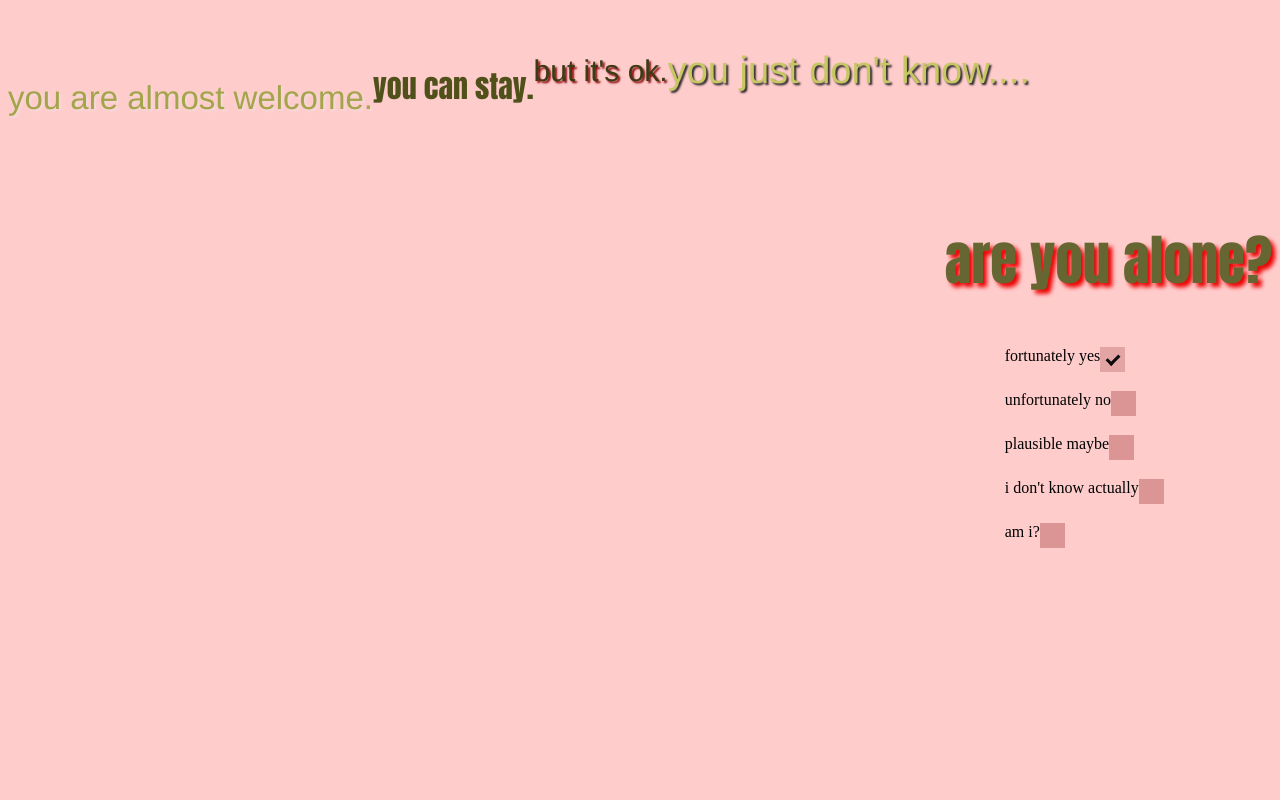
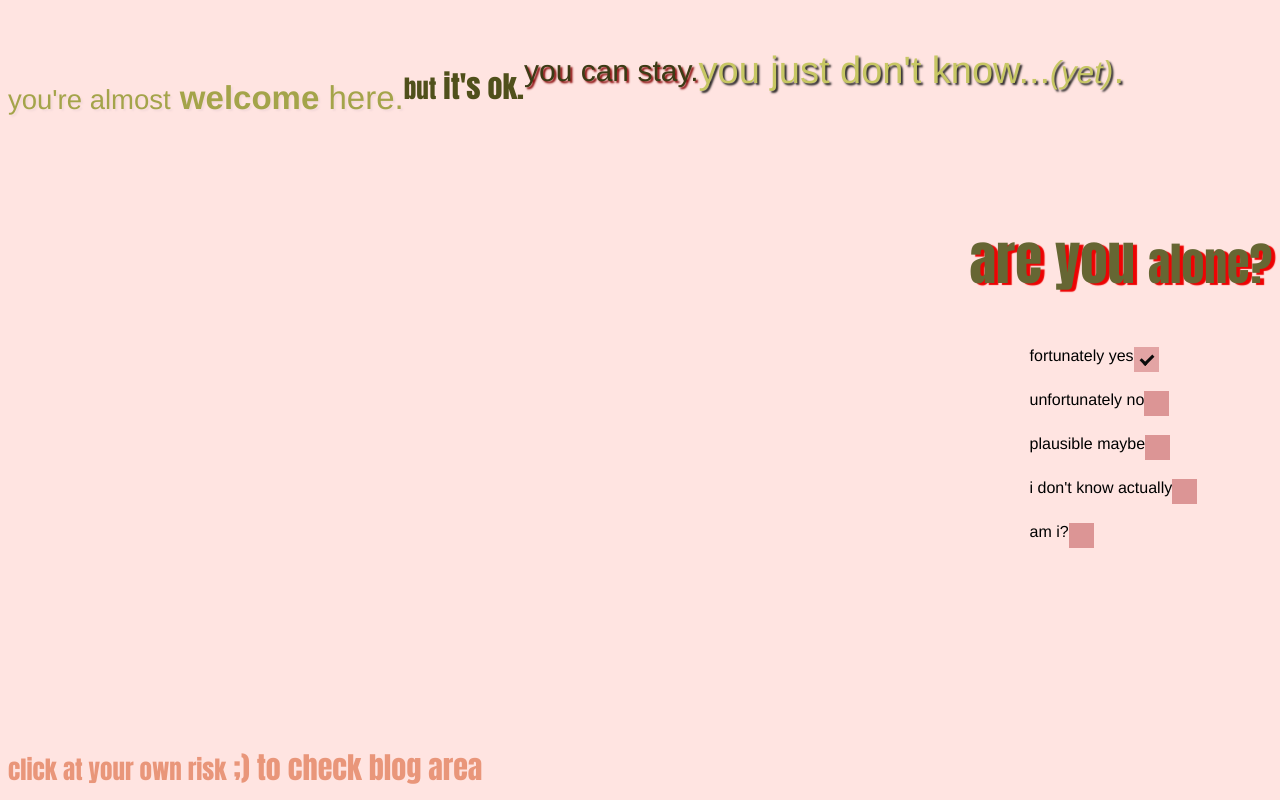
Before and after one commit to elis-elis/my-idea, a Flask app: template templates/index.html in a window 1280 px wide. Run offline with Flask 3, Linux system fonts and the light colour scheme; the template is opened without the code that fills it, so the values that code supplies are empty.

Commit message:
Create primary style.css, link other css pages to it, create blog_area.html

```diff
--- a/app.py
+++ b/app.py
@@ -1,12 +1,19 @@
-from flask import Flask
+from flask import Flask, render_template
 
 app = Flask(__name__)
 
 
-@app.route('/')
-def goodbye_world():
-    return 'Goodbye, World... uufff, ah wait a moment...'
+@app.route("/")
+def index():
+    return render_template("index.html")
+    pass
+
+
+@app.route("/blog-area", methods=["GET"])
+def blogs():
+    return render_template("blog_area.html")
+    pass
 
 
 if __name__ == "__main__":
-    app.run()
+    app.run(host="0.0.0.0", port=5000, debug=True)
--- /dev/null
+++ b/static/style_blog_area.css
@@ -0,0 +1,8 @@
+body {
+    font-family: Helvetica;
+}
+
+#bg-image {
+    width:100%;
+    display:block;
+}
--- a/static/index-my-idea.css
+++ b/static/style_index.css
@@ -1,24 +1,22 @@
-body {
-    background-color: rgb(255, 204, 204);
-  }
 
 .container {
     display: block;
     position: relative;
     padding-left: 20px;
     margin-bottom: 8px;
-    cursor: pointer;
+    cursor: help;
     font-size: 16px;
     -webkit-user-select: none;
     -moz-user-select: none;
     -ms-user-select: none;
     user-select: none;
+    font-family: Helvetica;
   }
 
   .container input {
     position: absolute;
     opacity: 0;
-    cursor:grab;
+    cursor: help;
     height: 0;
     width: 0;
   }
@@ -67,7 +65,7 @@ body {
     font-family: Impact;
     font-weight: lighter;
     font-size: 55px;
-    text-shadow: 4px 4px 4px #ed0303;
+    text-shadow: 4px 2px 1px #ed0303;
   }
 
 .top-part {
@@ -112,3 +110,23 @@ h5 {
     float: right;
     text-shadow: 2px 2px 2px #f4d9d9;
 }
+
+.fixed-link {
+    position: fixed;
+    bottom: 10px;
+    center: 5px;
+}
+
+.fixed-link a {
+    color: darksalmon;
+    text-decoration: none;
+    font-weight: normal;
+    font-size:30px;
+    font-family: Impact;
+}
+
+.fixed-link a:hover {
+    color: darkslategray;
+    text-decoration: overline;
+    cursor: default;
+}
--- /dev/null
+++ b/static/styles.css
@@ -0,0 +1,6 @@
+@import url('style_index.css');
+@import url('style_blog_area.css');
+
+body {
+    background-color: mistyrose;
+}
--- a/templates/index.html
+++ b/templates/index.html
@@ -1,21 +1,21 @@
 <!DOCTYPE html>
 <html>
     <head>
-        <link rel="stylesheet"
-    href="index-my-idea.css">
-        <title>make poetry sexy again</title>
+        <meta charset="utf-8" />
+        <meta name="viewport" content="width=device-width, initial-scale=1.0">
+        <link rel="stylesheet" href="{{ url_for('static', filename='styles.css') }}">
+        <title>make poetry sexy (again)</title>
     </head>
 <body>
     <div class="top-part">
         <p>
-            <h1>you just don't know....</h1>
-            <h3>but it's ok.</h3>
-            <h4>you can stay.</h4>
-            <h5>you are almost welcome.</h5>
-        </p>
+            <h1>you just don't know...<small><em>(yet)</em></small>.</h1>
+            <h3>you can stay.</h3>
+            <h4><small>but</small> it's ok.</h4>
+            <h5><small>you're almost</small> <strong>welcome</strong> here.</h5>
     </div>
     <div class="question-with-tick-boxes">
-    <h2 id="question">are you alone?</h2>
+        <h2 id="question">are you <small>alone?</small></h2>
         <ul>
             <label class="container">fortunately yes
                 <input type="checkbox" checked="checked">
@@ -43,7 +43,9 @@
             </label> <br>
         </ul>
     </div>
-
+    <div class="fixed-link">
+        <a href="/blog-area"><small>click at your own risk</small> ;) to check blog area</a>
+    </div>
 
 
 
```
Also changed, not shown: templates/blog_area.html (added, +18 -0 lines), README.md, static/black and white images/eye.png (added), static/black and white images/flowers.png (added), static/black and white images/silhuette.png (added), static/black and white images/zebra_skin.png (added), 1 other file. Lines whose indentation alone changed are shown as unchanged.
